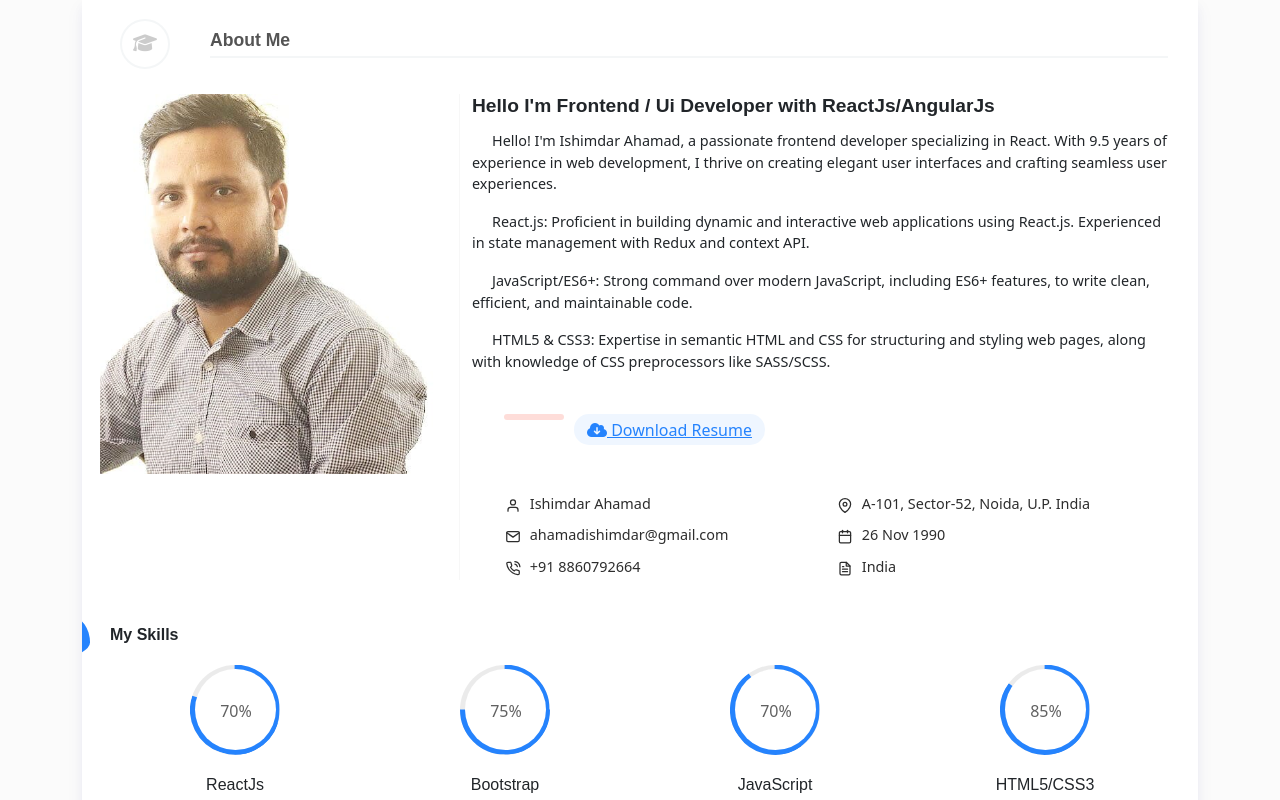
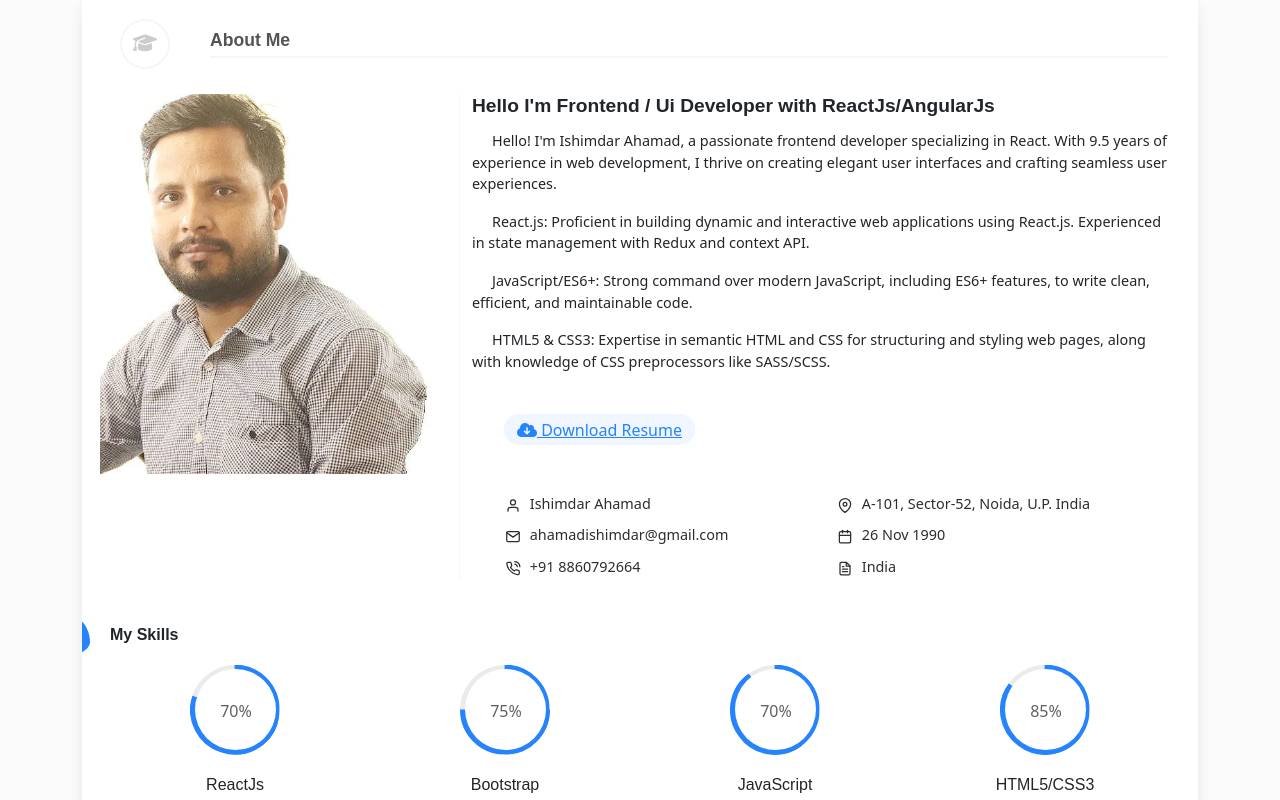
Before and after one commit to ishimdar/profile, a React (Create React App) app: page / in a window 1280 px wide. Shown: the top 800 px of the page. Built offline with nearby package versions, Linux system fonts and the light colour scheme.

Commit message:
comment li

```diff
--- a/src/component/userProfile/index.js
+++ b/src/component/userProfile/index.js
@@ -61,11 +61,11 @@ export default function UserProfile() {
               <div className="row ">
                 <div className=" col-md-12">
                   <ul className="btn-link">
-                    <li className="hire">
-                      {/* <a href="" onClick={(e) => handleClickOpenMail()}>
+                    {/* <li className="hire">
+                      <a href="" onClick={(e) => handleClickOpenMail()}>
                         <i className="fas fa-paper-plane"></i> Hire Me
-                      </a> */}
-                    </li>
+                      </a>
+                    </li> */}
                     <li className="download">
                       <a href={resume} target="_blank" rel="noopener noreferrer">
                         <i className="fas fa-cloud-download-alt"></i> Download
```
